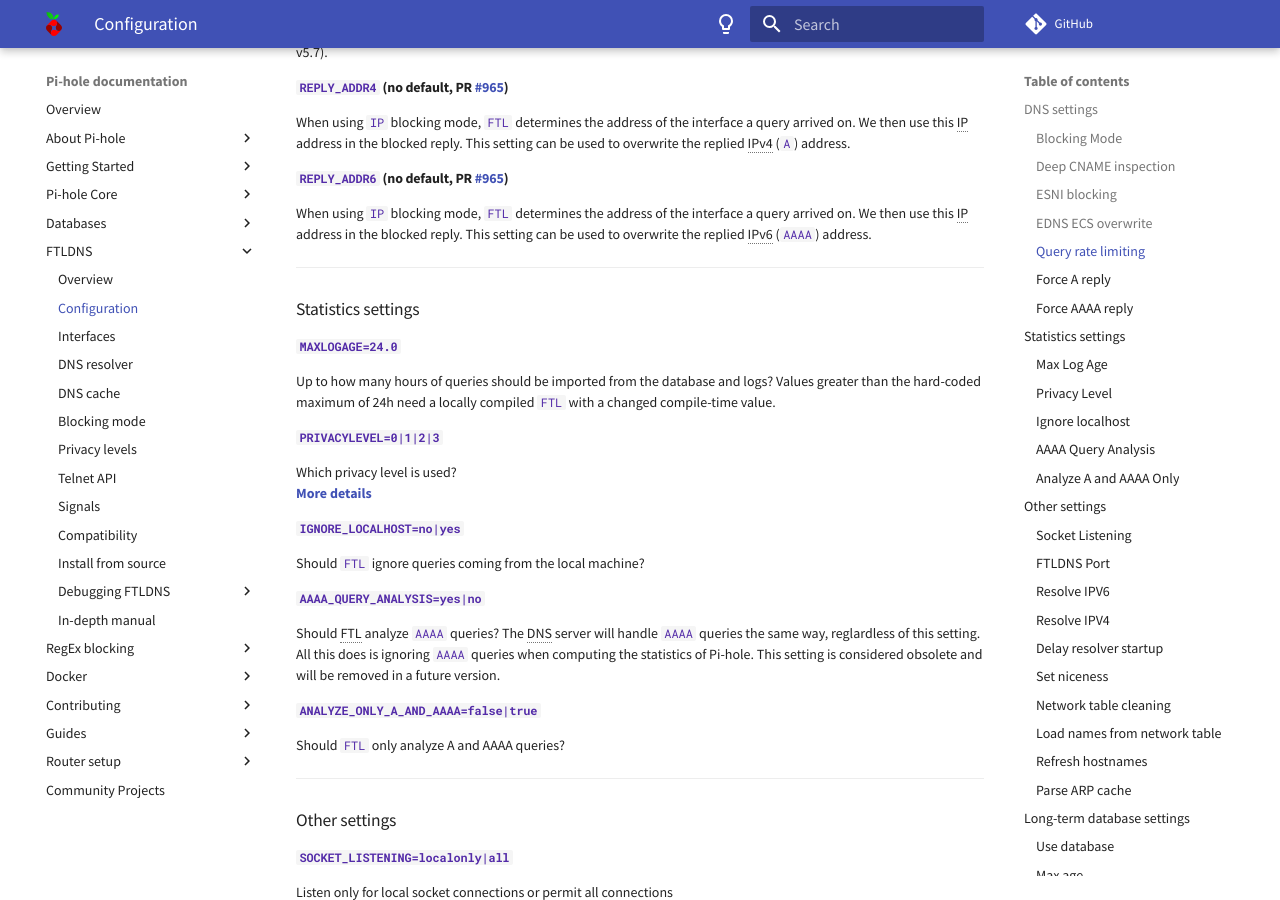
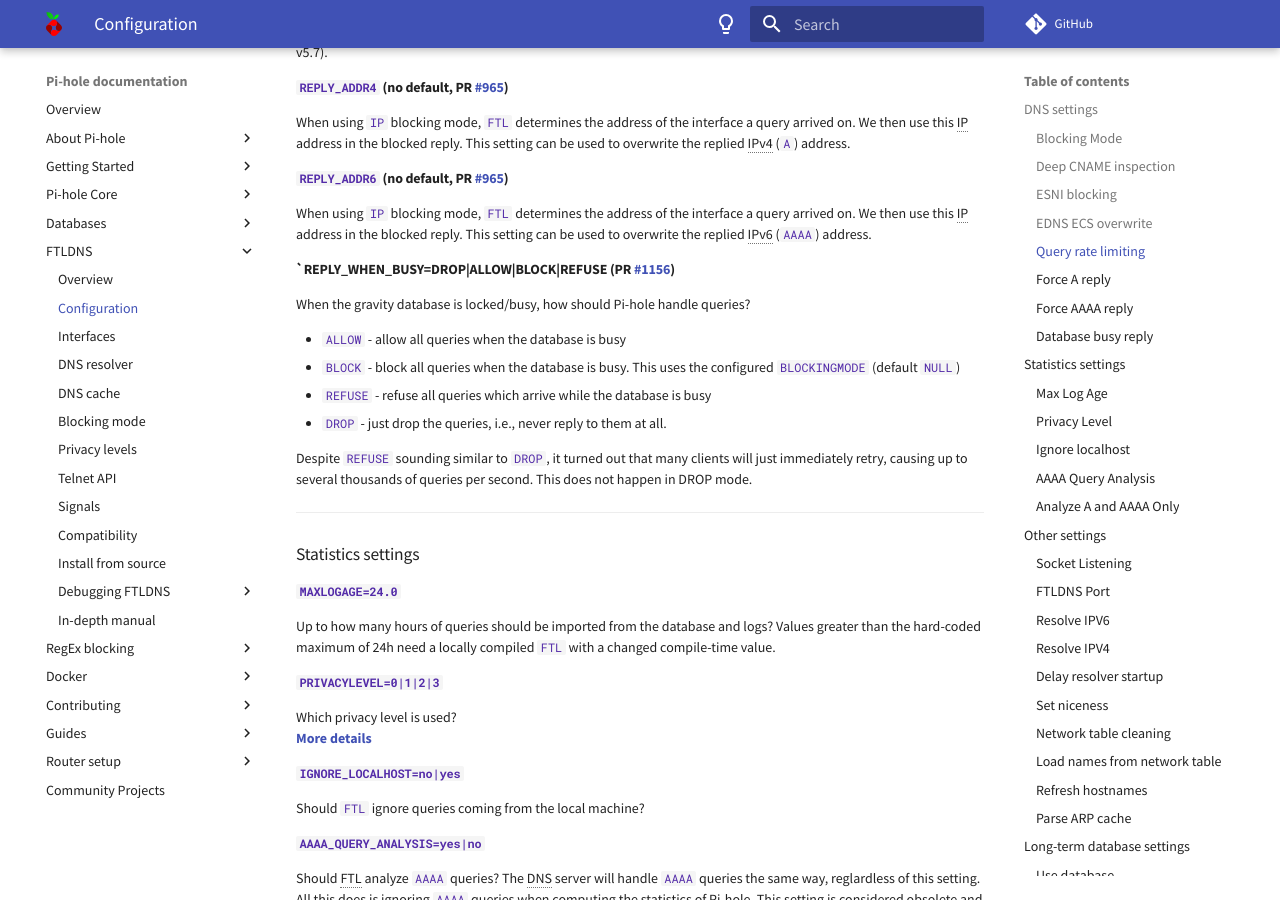
Before and after one commit to pi-hole/docs, an MkDocs documentation site: the page built from docs/ftldns/configfile.md, in a window 1280 px wide and 900 px high, scrolled down 1059 px. Built offline with MkDocs 1.6.1 and Material for MkDocs 9.7.7, drawn with Linux system fonts in a browser that asks for light colours; comment, search, counter and statistics services are not loaded.

Commit message:
Add FTL config option
Signed-off-by: yubiuser <ckoenig@posteo.de>

```diff
--- a/docs/ftldns/configfile.md
+++ b/docs/ftldns/configfile.md
@@ -47,6 +47,17 @@ When using `IP` blocking mode, `FTL` determines the address of the interface a q
 #### `REPLY_ADDR6` (no default, PR [#965](https://github.com/pi-hole/FTL/pull/965)) {#reply_addr6 data-toc-label='Force AAAA reply'}
 
 When using `IP` blocking mode, `FTL` determines the address of the interface a query arrived on. We then use this IP address in the blocked reply. This setting can be used to overwrite the replied IPv6 (`AAAA`) address.
+
+#### `REPLY_WHEN_BUSY=DROP|ALLOW|BLOCK|REFUSE (PR [#1156](https://github.com/pi-hole/FTL/pull/1156)) {#reply_when_busy data-toc-label='Database busy reply'}
+
+When the gravity database is locked/busy, how should Pi-hole handle queries?
+
+- `ALLOW` - allow all queries when the database is busy
+- `BLOCK` - block all queries when the database is busy. This uses the configured `BLOCKINGMODE` (default `NULL`)
+- `REFUSE` - refuse all queries which arrive while the database is busy
+- `DROP` - just drop the queries, i.e., never reply to them at all.
+
+Despite `REFUSE` sounding similar to `DROP`, it turned out that many clients will just immediately retry, causing up to several thousands of queries per second. This does not happen in DROP mode.
 
 ---
 
```
